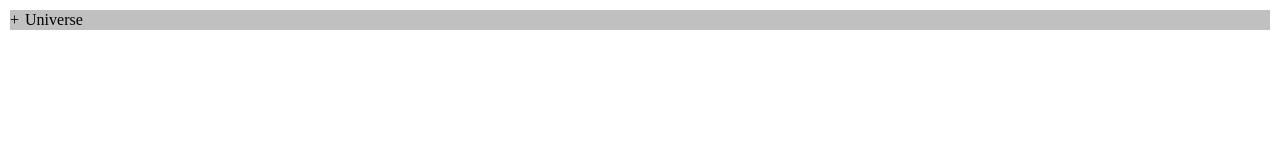
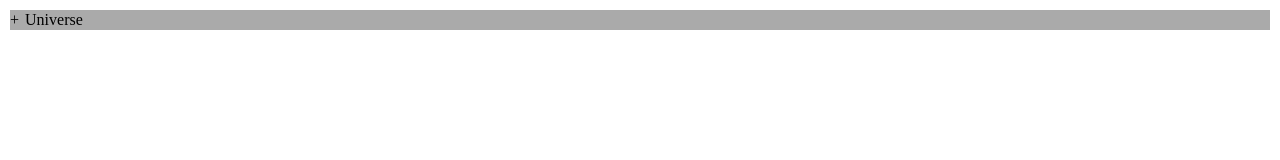
Before and after one commit to Reinhardt-C/Nested-Further, a plain HTML site: page index.html in a window 1280 px wide. In both pictures the pointer is over the item "Universe". Drawn offline with Linux system fonts and the light colour scheme.

Commit message:
Add files via upload

```diff
--- a/style.css
+++ b/style.css
@@ -11,6 +11,7 @@ li {
 li:hover {
     padding-top: 1px;
     padding-bottom: 1px;
+    background-color: rgb(170, 170, 170);
 }
 
 span {
```
